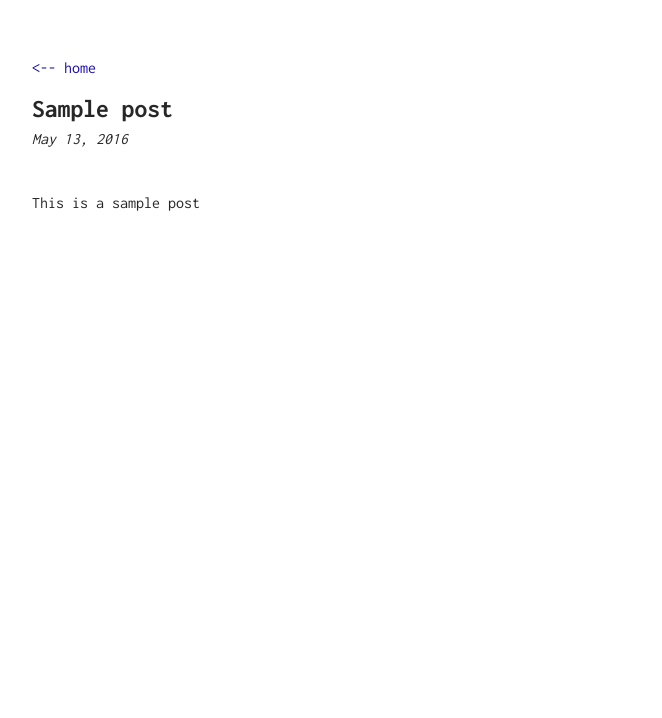
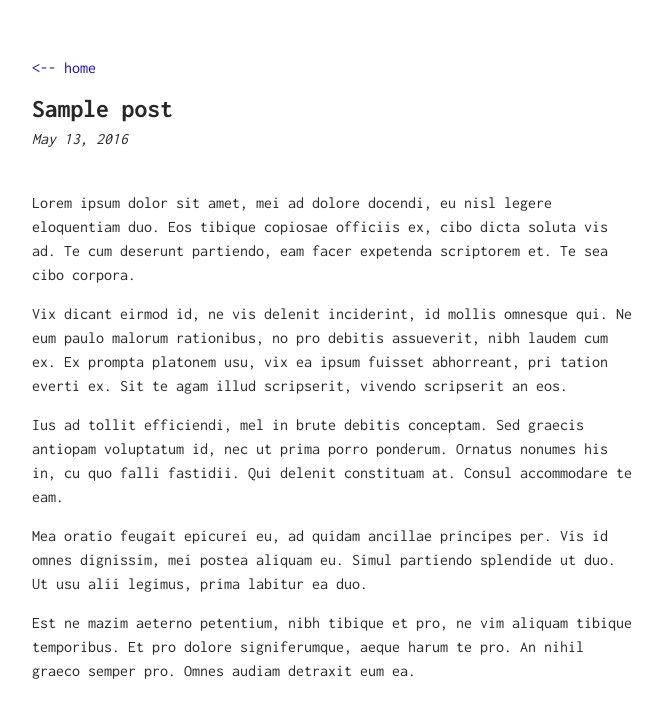
Before and after one commit to michalkalinowski-/michalkalinowski-.github.io, a Jekyll site: the page built from _posts/2016-05-13-sample.md, in a window 1280 px wide. Shown: the top 718 px of the page, without its empty margins (308-970 px from the left). Built offline with Jekyll 4.4.1, drawn with Linux system fonts in a browser that asks for light colours.

Commit message:
Sample post

```diff
--- a/_posts/2016-05-13-sample.md
+++ b/_posts/2016-05-13-sample.md
@@ -3,4 +3,12 @@ layout: post
 title: Sample post
 ---
 
-This is a sample post
+Lorem ipsum dolor sit amet, mei ad dolore docendi, eu nisl legere eloquentiam duo. Eos tibique copiosae officiis ex, cibo dicta soluta vis ad. Te cum deserunt partiendo, eam facer expetenda scriptorem et. Te sea cibo corpora.
+
+Vix dicant eirmod id, ne vis delenit inciderint, id mollis omnesque qui. Ne eum paulo malorum rationibus, no pro debitis assueverit, nibh laudem cum ex. Ex prompta platonem usu, vix ea ipsum fuisset abhorreant, pri tation everti ex. Sit te agam illud scripserit, vivendo scripserit an eos.
+
+Ius ad tollit efficiendi, mel in brute debitis conceptam. Sed graecis antiopam voluptatum id, nec ut prima porro ponderum. Ornatus nonumes his in, cu quo falli fastidii. Qui delenit constituam at. Consul accommodare te eam.
+
+Mea oratio feugait epicurei eu, ad quidam ancillae principes per. Vis id omnes dignissim, mei postea aliquam eu. Simul partiendo splendide ut duo. Ut usu alii legimus, prima labitur ea duo.
+
+Est ne mazim aeterno petentium, nibh tibique et pro, ne vim aliquam tibique temporibus. Et pro dolore signiferumque, aeque harum te pro. An nihil graeco semper pro. Omnes audiam detraxit eum ea.
```
